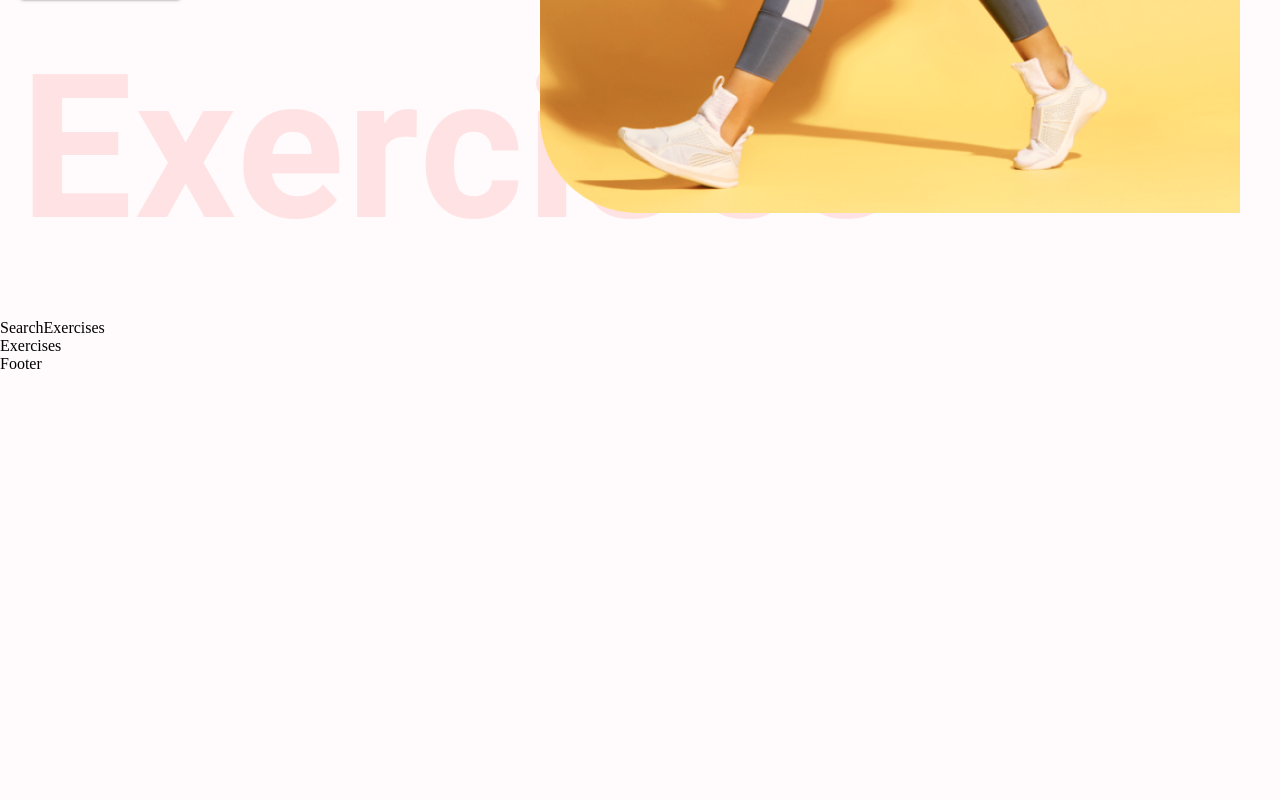
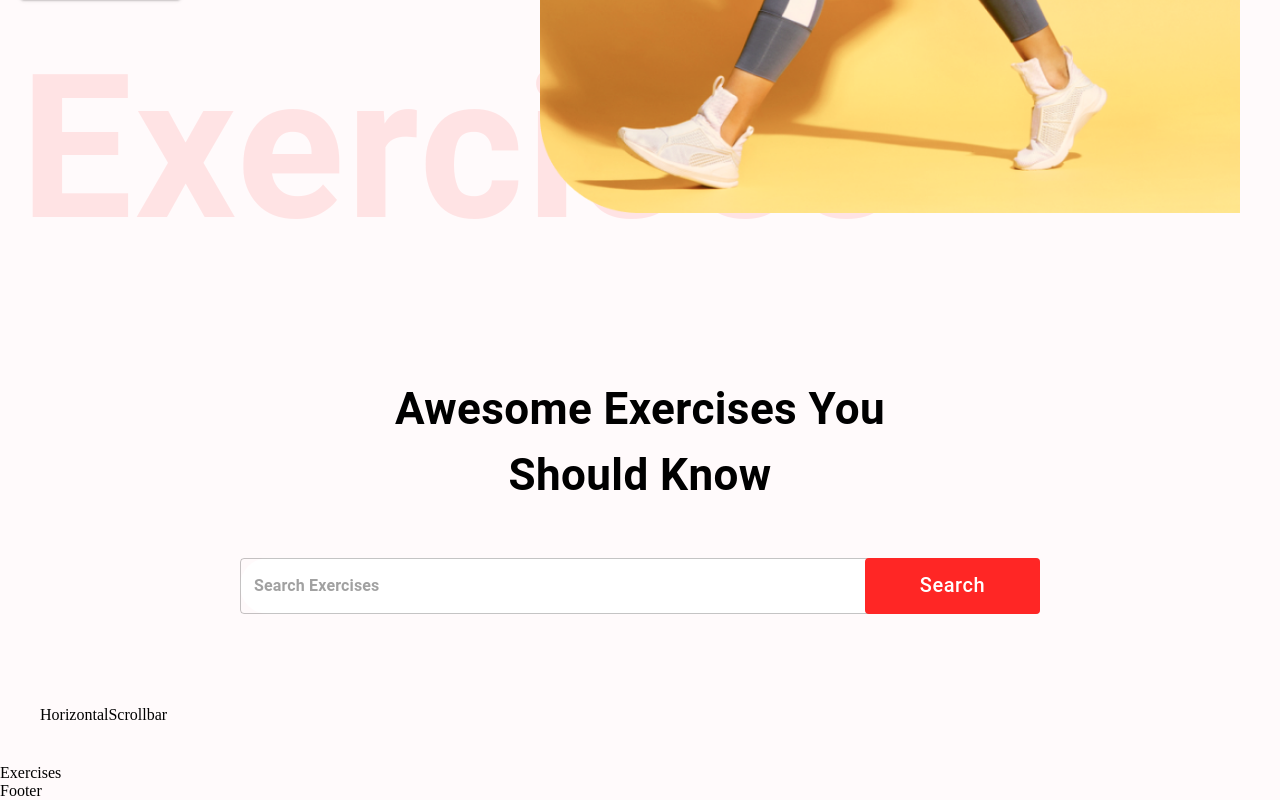
Before and after one commit to Defisto7/gum_app, a React (Create React App) app: page / in a window 1280 px wide. Shown: the part 653-1453 px from the top of the page. Before the commit the page ends 1026 px from the top, so only its background shows below. Built offline with nearby package versions, Linux system fonts and the light colour scheme; no server answers.

Commit message:
Master
add SearchExercises

```diff
--- /dev/null
+++ b/src/components/HorizontalScrollbar.jsx
@@ -0,0 +1,9 @@
+import React from 'react'
+
+const HorizontalScrollbar = () => {
+  return (
+    <div>HorizontalScrollbar</div>
+  )
+}
+
+export default HorizontalScrollbar
--- a/src/components/SearchExercises.jsx
+++ b/src/components/SearchExercises.jsx
@@ -1,9 +1,92 @@
-import React from 'react'
+import { useState, useEffect } from "react";
+import { Box, Button, Stack, TextField, Typography } from "@mui/material";
+import { exerciseOptions, fetchData } from "../utils/fetchData";
+import HorizontalScrollbar from "./HorizontalScrollbar";
 
 const SearchExercises = () => {
+
+    const [search, setSearch] = useState('');
+    const [exercise, setExercise] = useState([]);
+    const [bodyParts, setBodyParts] = useState([])
+
+    useEffect(() => {
+        const fetchExercisesData = async () => {
+            const bodyPartsData = await fetchData('https://exercisedb.p.rapidapi.com/exercises/bodyPartList', exerciseOptions);
+
+            setBodyParts(['all', ...bodyPartsData]);
+        }
+
+        fetchExercisesData();
+    }, [])
+
+    const handleSearch = async () => {
+       if(search) {
+        const exercisesData = await fetchData('https://exercisedb.p.rapidapi.com/exercises', exerciseOptions);
+
+        const searchedExercises = exercisesData.filter((exercise) => exercise.name.toLowerCase().includes(search)
+        || exercise.target.toLowerCase().includes(search)
+        || exercise.equipment.toLowerCase().includes(search)
+        || exercise.bodyPart.toLowerCase().includes(search)
+
+       );
+       setSearch('');
+       setExercise(searchedExercises)
+    }
+
+
+    }
+
   return (
-    <div>SearchExercises</div>
-  )
-}
+    <Stack alignItems="center" mt="37px" justifyContent="center" p="20px">
+      <Typography
+        fontWeight={700}
+        sx={{ fontSize: { lg: "44px", xs: "30px" } }}
+        mb="50px"
+        textAlign="center"
+      >
+        Awesome Exercises You <br />
+        Should Know
+      </Typography>
+      <Box position="relative" mb="72px">
+        <TextField
+          sx={{
+            input: {
+              fontWeight: "700",
+              border: "none",
+              borderRadius: "4px",
+            },
+            width: { lg: "800px", xs: "350px" },
+            backgroundColor: "#fff",
+            borderRadius: "40px",
+          }}
+          height="76px"
+          value={search}
+          onChange={(e) => setSearch(e.target.value.toLowerCase())}
+          placeholder="Search Exercises"
+          type="text"
+        />
+        <Button
+          className="search-btn"
+          sx={{
+            bgcolor: "#FF2625",
+            color: "#fff",
+            textTransform: "none",
+            width: { lg: "175px", xs: "80px" },
+            fontSize: { lg: "20px", xs: "14px" },
+            height: "56px",
+            position: "absolute",
+            right: '0'
+          }}
+          onClick={handleSearch}
+        >
+          Search
+        </Button>
+      </Box>
+      <Box sx={{ position: 'relative', width: '100%', p: '20px'}}>
+          <HorizontalScrollbar data={bodyParts} />
+      </Box>
+    </Stack>
+  );
+};
 
-export default SearchExercises
+export default SearchExercises;
--- /dev/null
+++ b/src/utils/fetchData.js
@@ -0,0 +1,15 @@
+export const exerciseOptions = {
+    method: 'GET',
+    headers: {
+      'X-RapidAPI-Key': process.env.REACT_APP_RAPID_API_KEY,
+      'X-RapidAPI-Host': 'exercisedb.p.rapidapi.com'
+    }
+  };
+
+
+export const fetchData = async (url, options) => {
+    const response = await fetch(url, options);
+    const data = await response.json();
+
+    return data;
+}
```
Also changed, not shown: 1 other file (tests, documents, lock files or other folders).
